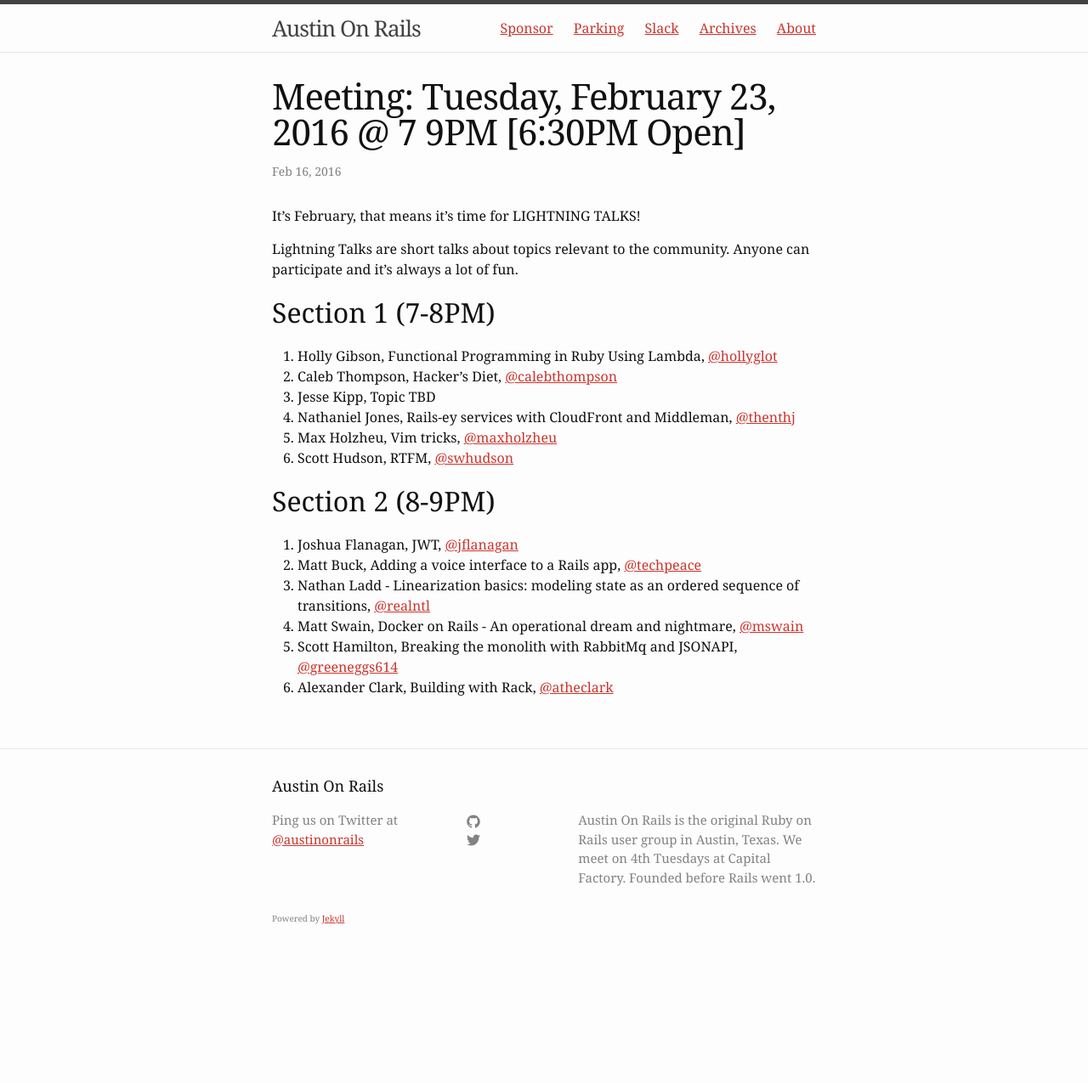
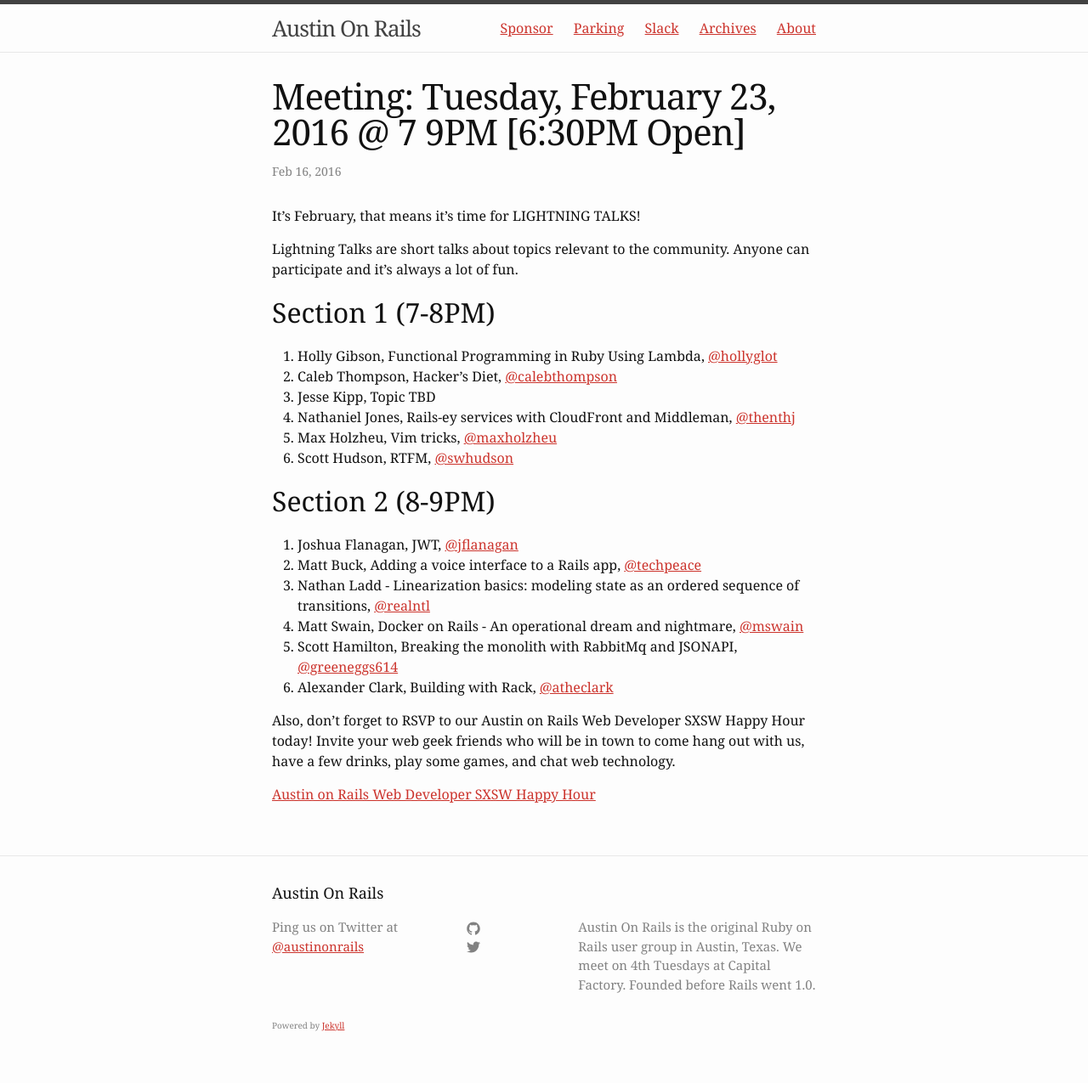
Before and after one commit to austinonrails/aor_meetings_blog, a Jekyll site: the page built from _posts/2016-02-16-meeting-tuesday-february-23-2016--7-9pm-630pm-open.md, in a window 1280 px wide. Shown: the whole page at 85% size. Built offline with Jekyll 4.4.1, drawn with Linux system fonts in a browser that asks for light colours; before the commit the page ends 1149 px from its top, so only the background shows below that.

Commit message:
Add SXSW Happy Hour

```diff
--- a/_posts/2016-02-16-meeting-tuesday-february-23-2016--7-9pm-630pm-open.md
+++ b/_posts/2016-02-16-meeting-tuesday-february-23-2016--7-9pm-630pm-open.md
@@ -25,3 +25,7 @@
 4. Matt Swain, Docker on Rails - An operational dream and nightmare, [@mswain](https://twitter.com/mswain)
 5. Scott Hamilton, Breaking the monolith with RabbitMq and JSONAPI, [@greeneggs614](https://twitter.com/greeneggs614)
 6. Alexander Clark, Building with Rack, [@atheclark](https://twitter.com/atheclark)
+
+Also, don’t forget to RSVP to our Austin on Rails Web Developer SXSW Happy Hour today! Invite your web geek friends who will be in town to come hang out with us, have a few drinks, play some games, and chat web technology.
+
+[Austin on Rails Web Developer SXSW Happy Hour](https://austinonrails.ticketbud.com/sxsw-web-developer-happy-hour-2016-d34639587df6)
```
